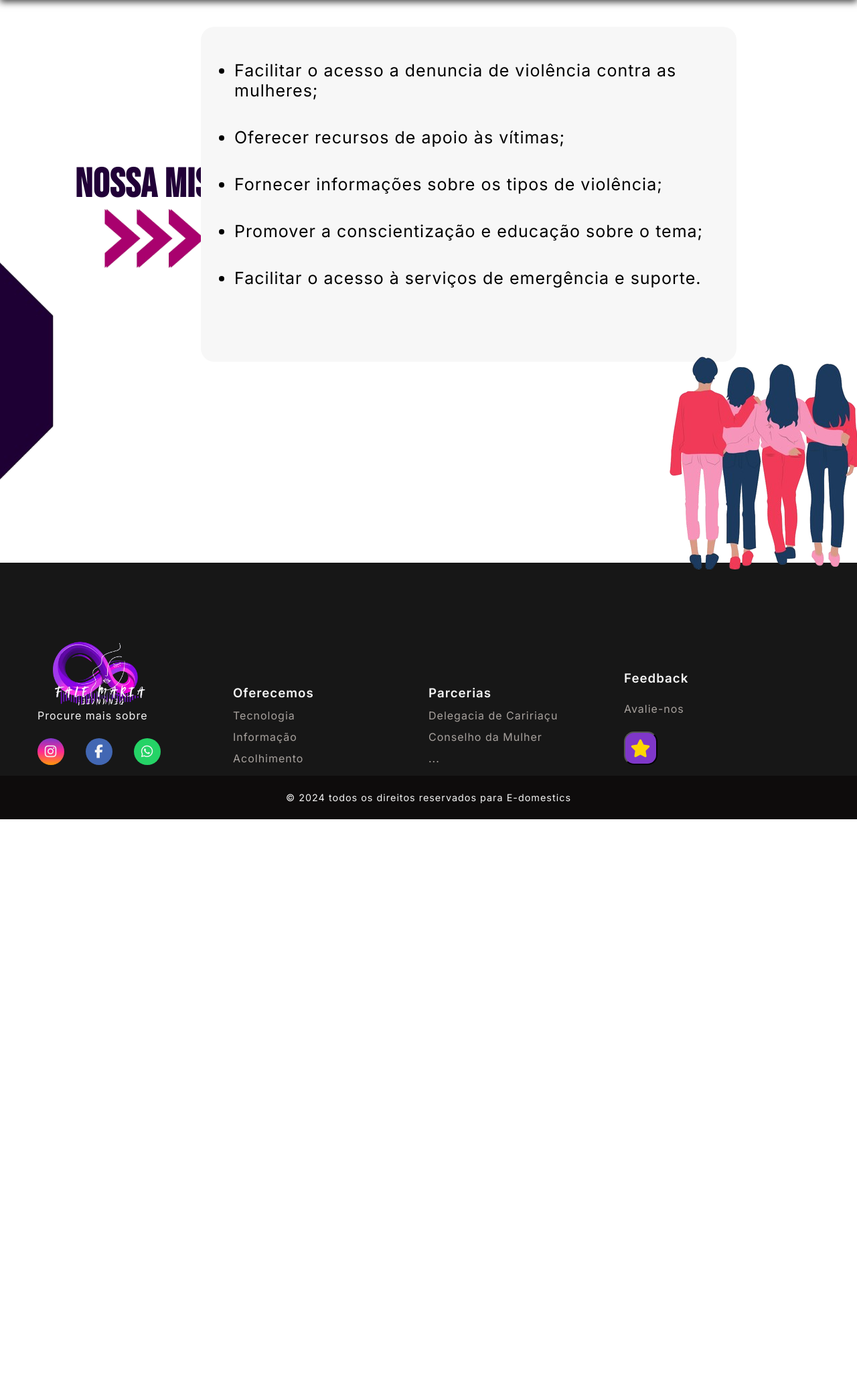
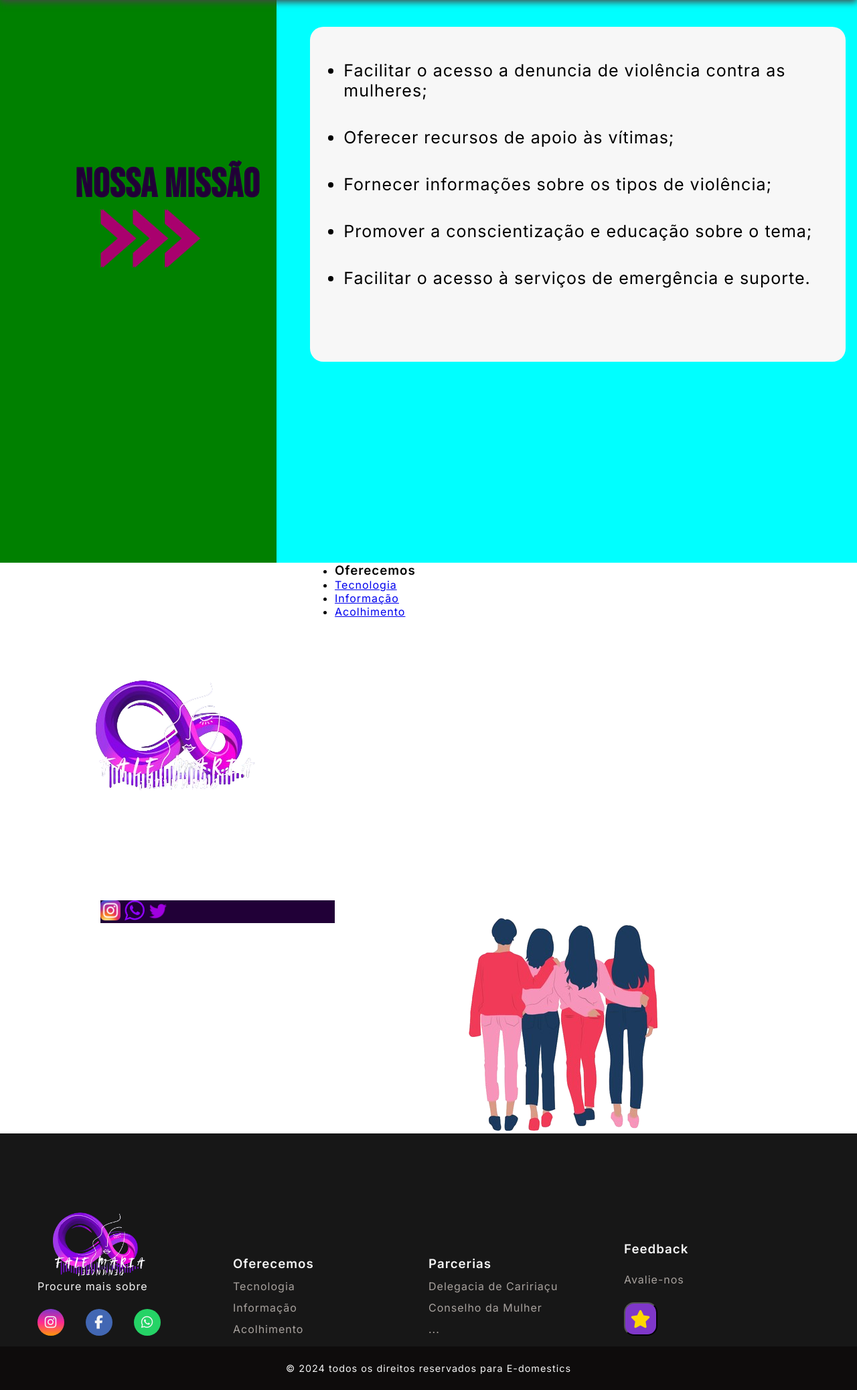
Before and after one commit to CrislainyMartins/desenvolvimento, a PHP site: page /desenvolvimento/sobre.html in a window 1280 px wide. Shown: the part 80-2155 px from the top of the page at 67% size. Before the commit the page ends 1303 px from the top, so only its background shows below. Run offline with PHP 8.4, Linux system fonts and the light colour scheme; some libraries are stand-ins or nearby versions; some web fonts are replaced.

Commit message:
02122025-03

```diff
--- a/css/sobre.css
+++ b/css/sobre.css
@@ -256,14 +256,19 @@ body {
   .geral {
     margin-top: 20px;
     min-height: 100vh;
-    display: flex;
+
     justify-content: center;
     justify-content: space-evenly;
   }
 
+  .container1{
+    display: flex;
+
+  }
+
   .box1{
 
-    background-color:;
+    background-color:green;
     width: 1000px;
   }
 
@@ -288,19 +293,16 @@ body {
 
     height: 88px;
     width: 150px;
-
-  }
-
-  .img_hexagono{
-    margin-left: -330px;
+    margin-left: 150px;
 
   }
 
 
 
+
   .box2{
 
-
+   background-color: aqua;
     height: 900px;
     width: 1500px;
     margin-left: -150px;
@@ -332,6 +334,24 @@ body {
     padding-bottom: 10px;
     margin-top: 30px;
   }
+
+#translateFooter{
+  display: flex;
+}
+
+.midias-F img{
+  width: 30px;
+  height: 30px;
+}
+
+.midias-F{
+  margin-left: 150px;
+  background-color: #210037;
+}
+
+
+
+
 
   .img_nmmulheres{
 
--- a/sobre.html
+++ b/sobre.html
@@ -65,11 +65,13 @@
 
      <div class="geral">
 
+        <div class="container1">
+
         <div class="box1">
         <h1>NOSSA MISSÃO</h1>
 
         <div class="imgs_laterais">
-        <img src="imgs/hezagono.png" class="img_hexagono">
+
         <img src="imgs/img setas.png" class="img_seta">
         </div>
         </div>
@@ -86,10 +88,7 @@
             </ul>
 
 
-            <div class="img_nmmulheres">
-                <img src="imgs/nmmulheres.png">
-             </div>
-        </div>
+        </div><!--fim da box2-->
 
 
 
@@ -110,7 +109,49 @@
         <img src="imgs/nmmulheres.png">
      </div>
        </div>-->
-     </div>
+       </div>
+
+       <div id="translateFooter">
+                <div class="left-logo-icones">
+                    <img src="imgs/logo2.png">
+                     <div class="midias-F">
+                     <a href=""><img src="imgs/Instagram_icon.png" alt="instagram"></a>
+                     <a href=""><img src="imgs/logo whats.png" alt="whatsapp"></a>
+                     <a href=""><img src="imgs/icon twiter.png" alt="twiter"></a>
+                     </div><!--fim da midias-F -->
+
+
+                </div><!-- FIM DA left-logo-icones-->
+
+                <div class="right-O-F">
+
+                     <ul class="list">
+                <li>
+                    <h3>Oferecemos</h3>
+                </li>
+                <li>
+                    <a href="#" class="link">Tecnologia</a>
+                </li>
+                <li>
+                    <a href="#" class="link">Informação</a>
+                </li>
+                <li>
+                    <a href="#" class="link">Acolhimento</a>
+                </li>
+                   </ul>
+
+
+
+                </div>
+            </div><!--fim da translateFooter-->
+
+            <div class="img_nmmulheres">
+                <img src="imgs/nmmulheres.png">
+             </div>
+
+     </div><!--fim da geral-->
+
+
 
 
 
@@ -118,7 +159,9 @@
 
      <!--rodape-->
 
-    <link rel="stylesheet" href="https://cdnjs.cloudflare.com/ajax/libs/font-awesome/6.6.0/css/all.min.css" integrity="sha512-Kc323vGBEqzTmouAECnVceyQqyqdsSiqLQISBL29aUW4U/M7pSPA/gEUZQqv1cwx4OnYxTxve5UMg5GT6L4JJg==" crossorigin="anonymous" referrerpolicy="no-referrer" />
+    <link rel="stylesheet" href="https://cdnjs.cloudflare.com/ajax/libs/font-awesome/6.6.0/css/all.min.css"
+     integrity="sha512-Kc323vGBEqzTmouAECnVceyQqyqdsSiqLQISBL29aUW4U/M7pSPA/gEUZQqv1cwx4OnYxTxve5UMg5GT6L4JJg=="
+     crossorigin="anonymous" referrerpolicy="no-referrer"/>
     <link rel="stylesheet" href="css/rodape.css">
     <footer>
         <div id="footer_content">
```
